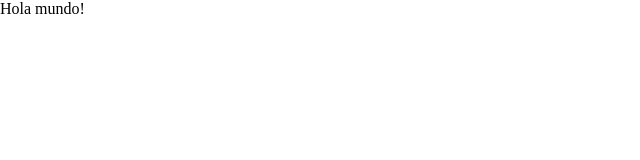
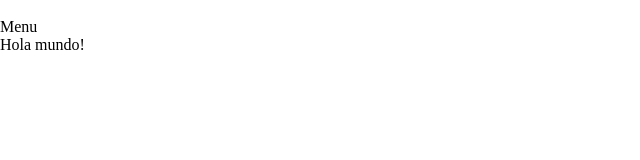
Before and after one commit to Abrilfz-01/Miproyectonuevo, a plain HTML site: page index.html in a window 1280 px wide. Shown: the whole page, without its empty margins (0-640 px from the left). Drawn offline with Linux system fonts and the light colour scheme.

Commit message:
agregue una imagen

```diff
--- a/index.html
+++ b/index.html
@@ -7,12 +7,18 @@
     <link rel="stylesheet" href="css/estilo.css">
 </head>
 <body>
-    <header></header>
+    <header>
+        <img src="" alt="">
+        <p>Menu</p>
+    </header>
+
     <main>
         <section>
             <p>Hola mundo!</p>
         </section>
     </main>
+
     <footer></footer>
+
 </body>
 </html>
```
Also changed, not shown: img/Img1.jpg (added).
